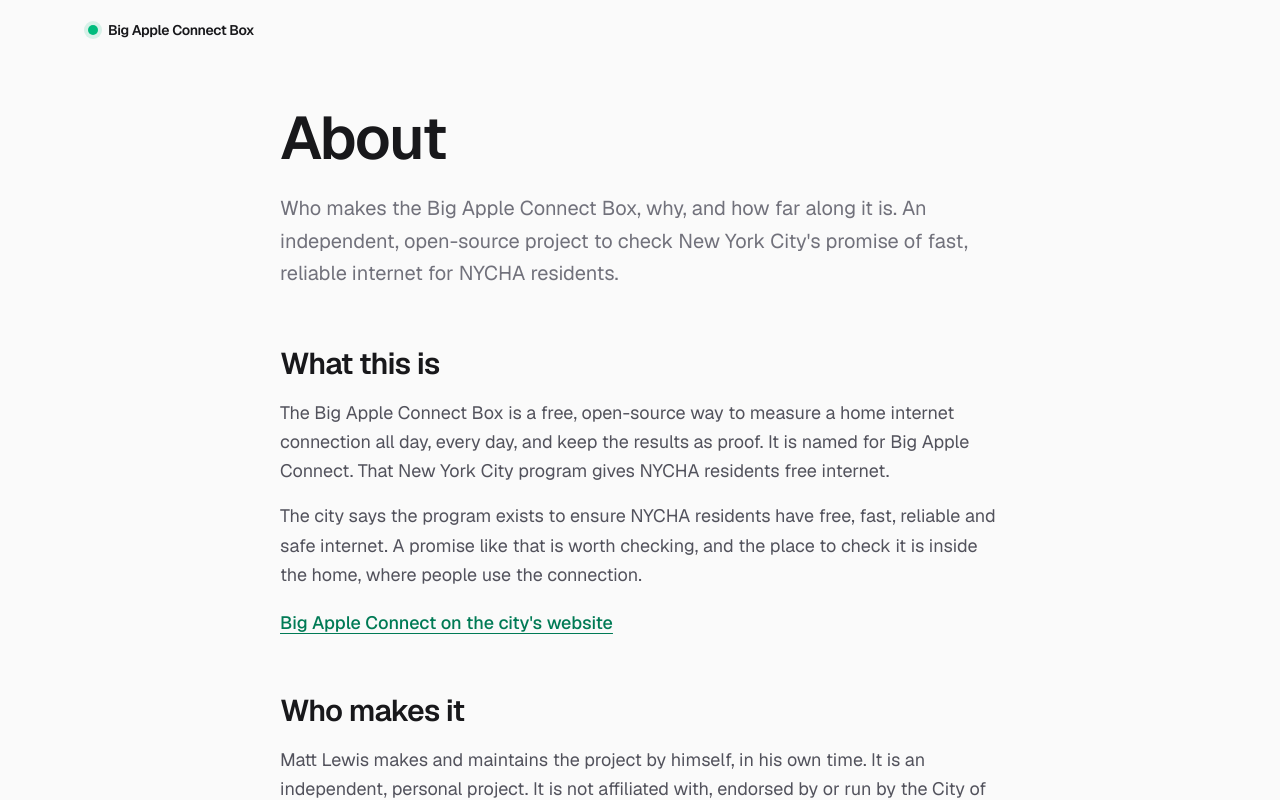
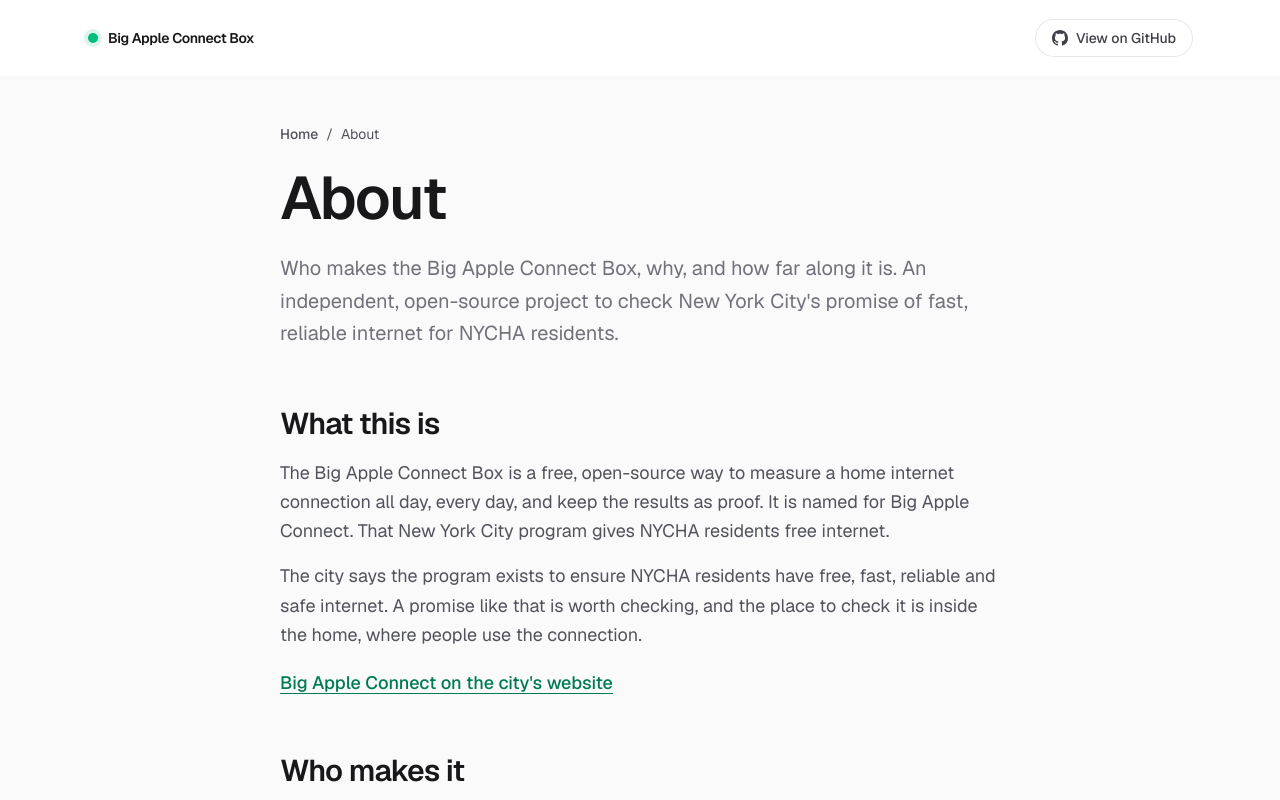
Before and after one commit to malewis5/big-apple-connect, a Next.js app in the folder apps/web/: page /about in a window 1280 px wide. Shown: the top 800 px of the page. Built offline with nearby package versions, Linux system fonts and the light colour scheme.

Commit message:
fix(web): share one header across every page and add breadcrumbs to About, Contact and Privacy

```diff
--- a/apps/web/app/info-page.tsx
+++ b/apps/web/app/info-page.tsx
@@ -37,9 +37,14 @@ export function SiteFooter() {
 // The layout shared by the About, Contact and Privacy pages.
 export default function InfoPageView({ slug }: { slug: string }) {
   const page = infoPage(slug);
-  // Tells search engines and AI answer engines what kind of page this is.
+  // Tells search engines and AI answer engines what kind of page this is, and
+  // where it sits in the site. The breadcrumb entry matches the trail of
+  // links shown above the page title, and lets Google show that trail in
+  // search results in place of the bare web address.
   const jsonLd = {
     "@context": "https://schema.org",
+    "@graph": [
+      {
         "@type": slug === "about" ? "AboutPage" : slug === "contact" ? "ContactPage" : "WebPage",
         "@id": `${SITE_URL}/${slug}#page`,
         url: `${SITE_URL}/${slug}`,
@@ -48,6 +53,17 @@ export default function InfoPageView({ slug }: { slug: string }) {
         inLanguage: "en-US",
         isPartOf: { "@id": `${SITE_URL}/#website` },
         about: { "@id": `${SITE_URL}/#software` },
+        breadcrumb: { "@id": `${SITE_URL}/${slug}#breadcrumb` },
+      },
+      {
+        "@type": "BreadcrumbList",
+        "@id": `${SITE_URL}/${slug}#breadcrumb`,
+        itemListElement: [
+          { "@type": "ListItem", position: 1, name: "Home", item: SITE_URL },
+          { "@type": "ListItem", position: 2, name: page.title, item: `${SITE_URL}/${slug}` },
+        ],
+      },
+    ],
   };
 
   return (
@@ -56,21 +72,19 @@ export default function InfoPageView({ slug }: { slug: string }) {
         type="application/ld+json"
         dangerouslySetInnerHTML={{ __html: JSON.stringify(jsonLd).replace(/</g, "\\u003c") }}
       />
-      <a
-        href="#main"
-        className="sr-only focus:not-sr-only focus:fixed focus:top-4 focus:left-4 focus:z-50 focus:rounded-full focus:bg-zinc-900 focus:px-4 focus:py-2 focus:text-sm focus:font-medium focus:text-white"
-      >
-        Skip to main content
-      </a>
-      <header className="mx-auto flex w-full max-w-6xl items-center justify-between px-6 py-5">
-        <Link href="/" className="flex items-center gap-2.5 text-sm font-semibold tracking-tight">
-          <span className="size-2.5 rounded-full bg-emerald-500 shadow-[0_0_0_4px_rgb(16_185_129/0.15)]" />
-          {SITE_NAME}
+      <main id="main" tabIndex={-1} className="mx-auto w-full max-w-3xl flex-1 px-6 pt-12 pb-24 outline-none">
+        <nav aria-label="Breadcrumb">
+          <ol className="flex flex-wrap items-center gap-2 text-sm text-zinc-600">
+            <li>
+              <Link href="/" className="font-medium underline-offset-4 hover:text-zinc-900 hover:underline">
+                Home
               </Link>
-      </header>
-
-      <main id="main" tabIndex={-1} className="mx-auto w-full max-w-3xl flex-1 px-6 pt-12 pb-24 outline-none">
-        <h1 className="text-4xl font-semibold tracking-tight sm:text-6xl">{page.title}</h1>
+            </li>
+            <li aria-hidden="true">/</li>
+            <li aria-current="page">{page.title}</li>
+          </ol>
+        </nav>
+        <h1 className="mt-6 text-4xl font-semibold tracking-tight sm:text-6xl">{page.title}</h1>
         <p className="mt-6 text-xl leading-relaxed text-pretty text-zinc-500">{page.description}</p>
         {page.sections.map((section) => (
           <section key={section.title} className="mt-14">
--- a/apps/web/app/layout.tsx
+++ b/apps/web/app/layout.tsx
@@ -3,6 +3,7 @@ import { Analytics } from "@vercel/analytics/next";
 import { SpeedInsights } from "@vercel/speed-insights/next";
 import { Geist, Geist_Mono } from "next/font/google";
 import "./globals.css";
+import { SiteHeader } from "./site-header";
 import { SITE_DESCRIPTION, SITE_NAME, SITE_TITLE, SITE_URL } from "./site";
 
 const geistSans = Geist({
@@ -63,6 +64,7 @@ export default function RootLayout({ children }: LayoutProps<"/">) {
       className={`${geistSans.variable} ${geistMono.variable} h-full antialiased`}
     >
       <body className="min-h-full flex flex-col">
+        <SiteHeader />
         {children}
         <Analytics />
         <SpeedInsights />
--- a/apps/web/app/page.tsx
+++ b/apps/web/app/page.tsx
@@ -1,6 +1,7 @@
 import Image from "next/image";
 import BoxStory from "./box-story";
 import { SiteFooter } from "./info-page";
+import { GitHubIcon } from "./site-header";
 import {
   REPO,
   SITE_DESCRIPTION,
@@ -122,14 +123,6 @@ const jsonLd = {
   ],
 };
 
-function GitHubIcon({ className }: { className?: string }) {
-  return (
-    <svg viewBox="0 0 16 16" aria-hidden="true" className={className} fill="currentColor">
-      <path d="M8 0c4.42 0 8 3.58 8 8a8.013 8.013 0 0 1-5.45 7.59c-.4.08-.55-.17-.55-.38 0-.27.01-1.13.01-2.2 0-.75-.25-1.23-.54-1.48 1.78-.2 3.65-.88 3.65-3.95 0-.88-.31-1.59-.82-2.15.08-.2.36-1.02-.08-2.12 0 0-.67-.22-2.2.82-.64-.18-1.32-.27-2-.27-.68 0-1.36.09-2 .27-1.53-1.03-2.2-.82-2.2-.82-.44 1.1-.16 1.92-.08 2.12-.51.56-.82 1.28-.82 2.15 0 3.06 1.86 3.75 3.64 3.95-.23.2-.44.55-.51 1.07-.46.21-1.61.55-2.33-.66-.15-.24-.6-.83-1.23-.82-.67.01-.27.38.01.53.34.19.73.9.82 1.13.16.45.68 1.31 2.69.94 0 .67.01 1.3.01 1.49 0 .21-.15.45-.55.38A7.995 7.995 0 0 1 0 8c0-4.42 3.58-8 8-8Z" />
-    </svg>
-  );
-}
-
 export default function Home() {
   return (
     <div className="flex-1 bg-white text-zinc-900">
@@ -137,27 +130,6 @@ export default function Home() {
         type="application/ld+json"
         dangerouslySetInnerHTML={{ __html: JSON.stringify(jsonLd).replace(/</g, "\\u003c") }}
       />
-      {/* The first stop for the Tab key: jump past the header. Hidden until focused. */}
-      <a
-        href="#main"
-        className="sr-only focus:not-sr-only focus:fixed focus:top-4 focus:left-4 focus:z-50 focus:rounded-full focus:bg-zinc-900 focus:px-4 focus:py-2 focus:text-sm focus:font-medium focus:text-white"
-      >
-        Skip to main content
-      </a>
-      <header className="mx-auto flex w-full max-w-6xl items-center justify-between px-6 py-5">
-        <a href="#" className="flex items-center gap-2.5 text-sm font-semibold tracking-tight">
-          <span className="size-2.5 rounded-full bg-emerald-500 shadow-[0_0_0_4px_rgb(16_185_129/0.15)]" />
-          Big Apple Connect Box
-        </a>
-        <a
-          href={REPO}
-          className="flex items-center gap-2 rounded-full px-4 py-2 text-sm font-medium text-zinc-700 ring-1 ring-zinc-900/10 transition hover:bg-zinc-50 hover:text-zinc-900"
-        >
-          <GitHubIcon className="size-4" />
-          View on GitHub
-        </a>
-      </header>
-
       <main id="main" tabIndex={-1} className="outline-none">
         <section className="flex min-h-[calc(100svh-5rem)] flex-col items-center justify-center px-6 pb-20 text-center">
           <p className="rounded-full bg-emerald-50 px-3 py-1 text-sm font-medium text-emerald-700">
--- /dev/null
+++ b/apps/web/app/site-header.tsx
@@ -0,0 +1,39 @@
+import Link from "next/link";
+import { REPO, SITE_NAME } from "./site";
+
+export function GitHubIcon({ className }: { className?: string }) {
+  return (
+    <svg viewBox="0 0 16 16" aria-hidden="true" className={className} fill="currentColor">
+      <path d="M8 0c4.42 0 8 3.58 8 8a8.013 8.013 0 0 1-5.45 7.59c-.4.08-.55-.17-.55-.38 0-.27.01-1.13.01-2.2 0-.75-.25-1.23-.54-1.48 1.78-.2 3.65-.88 3.65-3.95 0-.88-.31-1.59-.82-2.15.08-.2.36-1.02-.08-2.12 0 0-.67-.22-2.2.82-.64-.18-1.32-.27-2-.27-.68 0-1.36.09-2 .27-1.53-1.03-2.2-.82-2.2-.82-.44 1.1-.16 1.92-.08 2.12-.51.56-.82 1.28-.82 2.15 0 3.06 1.86 3.75 3.64 3.95-.23.2-.44.55-.51 1.07-.46.21-1.61.55-2.33-.66-.15-.24-.6-.83-1.23-.82-.67.01-.27.38.01.53.34.19.73.9.82 1.13.16.45.68 1.31 2.69.94 0 .67.01 1.3.01 1.49 0 .21-.15.45-.55.38A7.995 7.995 0 0 1 0 8c0-4.42 3.58-8 8-8Z" />
+    </svg>
+  );
+}
+
+// The top of every page. It is drawn once, in layout.tsx, so it stays put
+// when you move from one page to another.
+export function SiteHeader() {
+  return (
+    <>
+      {/* The first stop for the Tab key: jump past the header. Hidden until focused. */}
+      <a
+        href="#main"
+        className="sr-only focus:not-sr-only focus:fixed focus:top-4 focus:left-4 focus:z-50 focus:rounded-full focus:bg-zinc-900 focus:px-4 focus:py-2 focus:text-sm focus:font-medium focus:text-white"
+      >
+        Skip to main content
+      </a>
+      <header className="mx-auto flex w-full max-w-6xl items-center justify-between px-6 py-5 text-zinc-900">
+        <Link href="/" className="flex items-center gap-2.5 text-sm font-semibold tracking-tight">
+          <span className="size-2.5 rounded-full bg-emerald-500 shadow-[0_0_0_4px_rgb(16_185_129/0.15)]" />
+          {SITE_NAME}
+        </Link>
+        <a
+          href={REPO}
+          className="flex items-center gap-2 rounded-full px-4 py-2 text-sm font-medium text-zinc-700 ring-1 ring-zinc-900/10 transition hover:bg-zinc-50 hover:text-zinc-900"
+        >
+          <GitHubIcon className="size-4" />
+          View on GitHub
+        </a>
+      </header>
+    </>
+  );
+}
```
Lines whose indentation alone changed are shown as unchanged.
